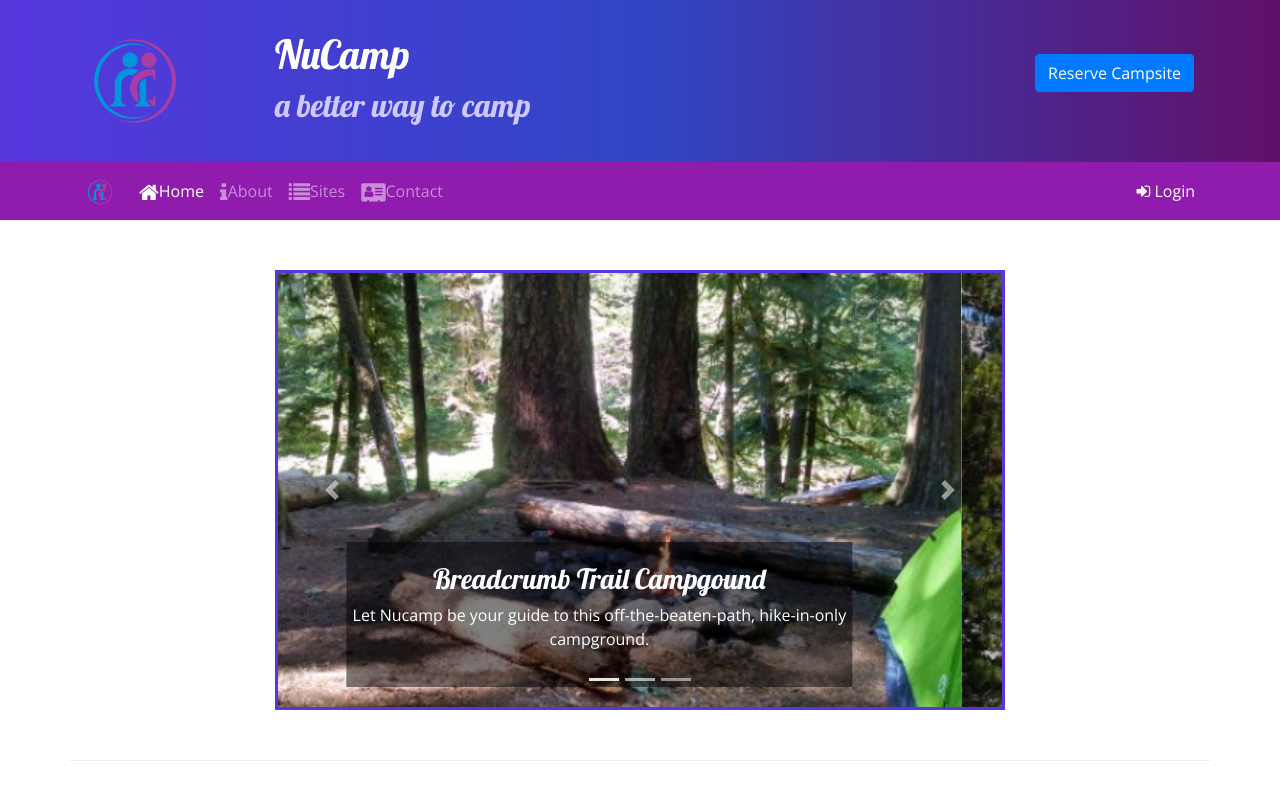
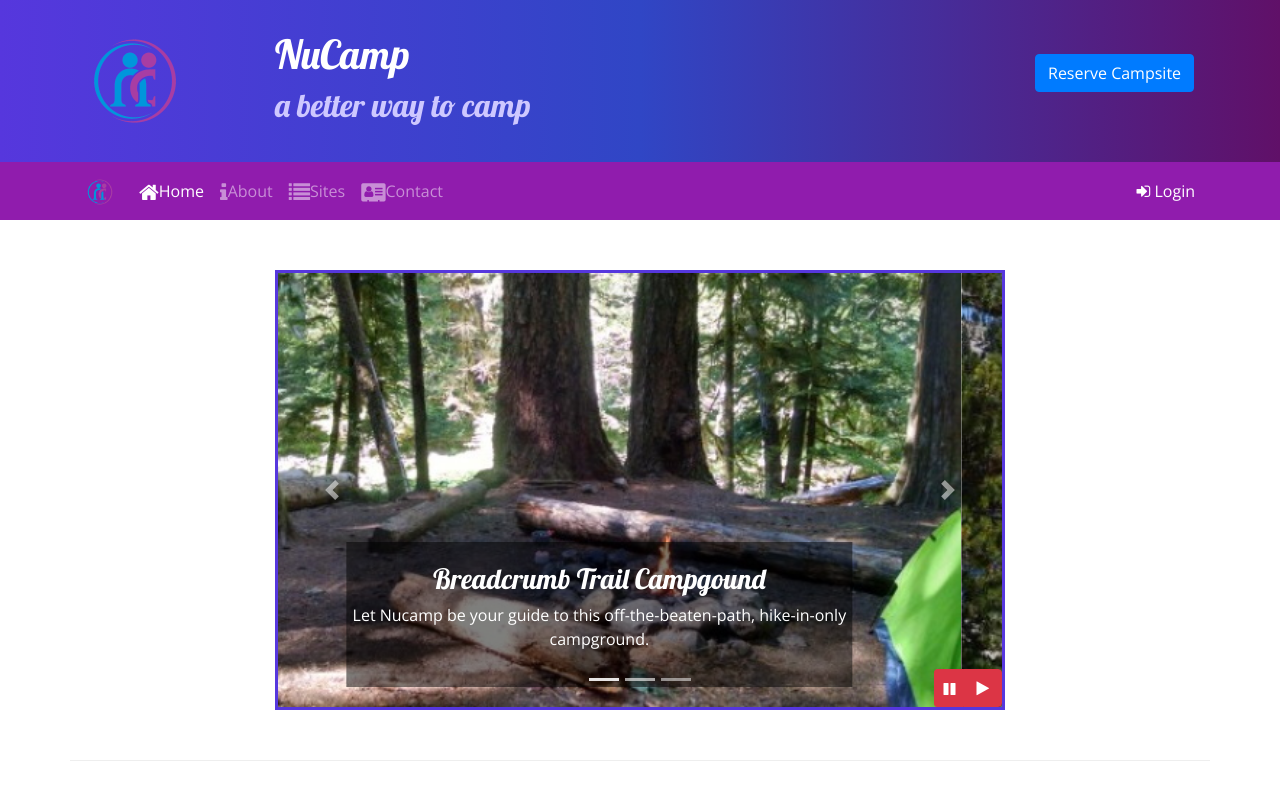
Before and after one commit to ljlinning/NuCamp-Website, a website: page index.html in a window 1280 px wide. Shown: the top 800 px of the page. Drawn offline with nearby package versions, Linux system fonts and the light colour scheme.

Commit message:
Bootstrap and jQuery Part 1

```diff
--- a/css/styles.css
+++ b/css/styles.css
@@ -49,3 +49,10 @@
 .carousel {
     border: solid #5637dd;
 }
+
+#carouselButton {
+    position: absolute;
+    right: 0;
+    bottom: 0;
+    z-index: 100;
+}
--- a/index.html
+++ b/index.html
@@ -235,6 +235,14 @@
                         <span class="carousel-control-next-icon"></span>
                         <span class="sr-only">Next</span>
                     </a>
+                    <div class="btn-group" id="carouselButton">
+                        <button class="btn btn-danger btn-sm" id="carouselPause">
+                            <i class="fa fa-pause"> </i>
+                        </button>
+                        <button class="btn btn-danger btn=sm" id="carouselPlay">
+                            <i class="fa fa-play"> </i>
+                        </button>
+                    </div>
                 </div>
             </div>
         </div>
@@ -321,6 +329,17 @@
     <script src="node_modules/popper.js/dist/umd/popper.min.js"></script>
     <script src="node_modules/bootstrap/dist/js/bootstrap.min.js"></script>
 
+    <script>
+        $(function() {
+            $(".carousel").carousel( { interval: 2000 } );
+            $("#carouselPause").click(function(){
+                $(".carousel").carousel("pause");
+            });
+            $("#carouselPlay").click(function(){
+                $(".carousel").carousel("cycle");
+            });
+        });
+    </script>
 
 
 </body>
```
